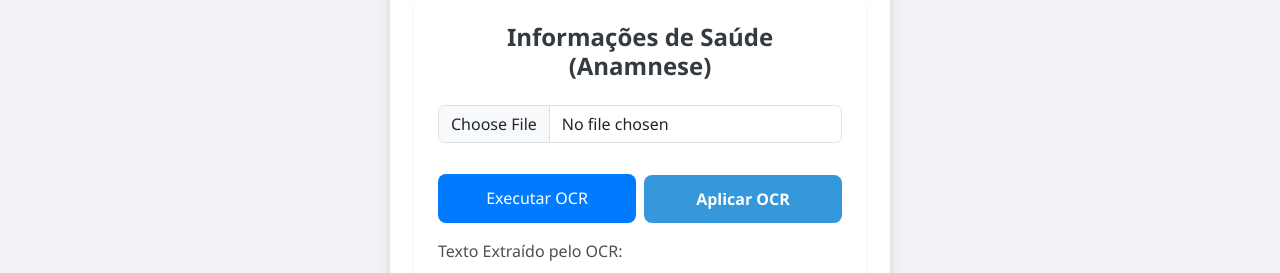
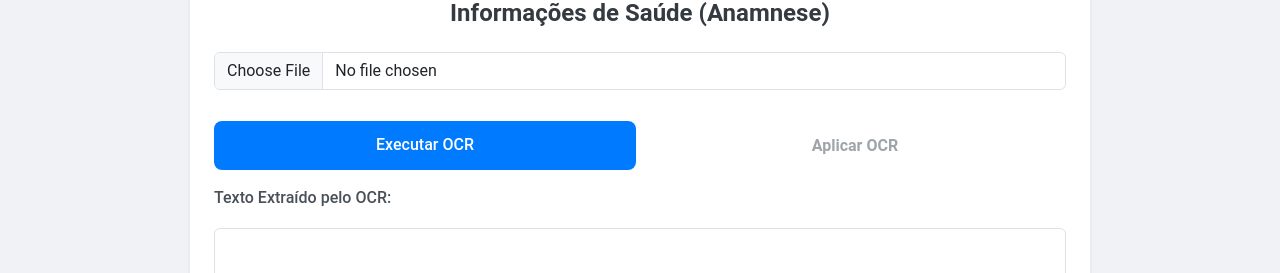
Before and after one commit to MatheusRafaDev/SaudeMemora, a React (Create React App) app in the folder saudememora-react/: page /formulario-medico in a window 1280 px wide. Shown: the part 105-378 px from the top of the page. Built offline with nearby package versions, Linux system fonts and the light colour scheme; no server answers.

Commit message:
correção de css

```diff
--- a/saudememora-react/src/components/Nav.jsx
+++ b/saudememora-react/src/components/Nav.jsx
@@ -1,6 +1,6 @@
 import { Link } from "react-router-dom";
 import "bootstrap/dist/css/bootstrap.min.css";
-import "@fortawesome/fontawesome-free/css/all.min.css"; // Importando os ícones do FontAwesome
+import "@fortawesome/fontawesome-free/css/all.min.css";
 
 const Nav = () => {
   return (
--- a/saudememora-react/src/pages/FormularioMedico.jsx
+++ b/saudememora-react/src/pages/FormularioMedico.jsx
@@ -3,17 +3,14 @@ import "bootstrap/dist/css/bootstrap.min.css";
 import { ocrSpace } from "../ocr/ocrSpace";
 import { aplicarCamposComOCR } from "../ocr/aplicarCamposComOCR";
 import "../styles/FormularioMedico.css";
-
+import Nav from "../components/Nav";
+import { useNavigate } from "react-router-dom";
 import {
   cadastrarFichaMedica,
   buscarFichaMedica,
   buscarImagemFichaMedica,
   atualizarFichaMedica,
 } from "../services/FichaMedicaService";
-
-import { useNavigate } from "react-router-dom";
-
-import Nav from "../components/Nav";
 
 const perguntas = [
   { chave: "tratamento medico", pergunta: "Está em tratamento médico?" },
@@ -82,7 +79,6 @@ const FormularioMedico = () => {
         };
 
         setRespostas(novasRespostas);
-
         setTextoOCR(ficha.ocrTexto || "");
         setIsAtualizar(true);
       }
@@ -106,6 +102,10 @@ const FormularioMedico = () => {
   const executarOCR = async () => {
     if (!imagem) {
       setMensagem("Carregue uma imagem primeiro.");
+      return;
+    }
+    if (!imagem.type.startsWith("image/")) {
+      setMensagem("Por favor, selecione uma imagem válida.");
       return;
     }
     const texto = await ocrSpace(imagem);
@@ -143,7 +143,7 @@ const FormularioMedico = () => {
 
       formData.append("respostas", JSON.stringify(respostas));
       formData.append("textoOCR", textoOCR);
-      formData.append("paciente", JSON.stringify());
+      formData.append("paciente", JSON.stringify(paciente));
       if (imagem instanceof File) {
         formData.append("imagem", imagem);
       }
@@ -167,6 +167,7 @@ const FormularioMedico = () => {
       }
     }
   };
+
   return (
     <div>
       <Nav />
@@ -211,6 +212,7 @@ const FormularioMedico = () => {
                 type="button"
                 className="btn btn-outline-secondary mt-3 profile-button w-100"
                 onClick={handleAplicarOCR}
+                disabled={!ocrExecutado}
               >
                 Aplicar OCR
               </button>
@@ -258,11 +260,9 @@ const FormularioMedico = () => {
                         }
                       >
                         <option value="">Selecione</option>
-                        {/* Aqui você pode preencher dinamicamente as opções de data */}
                         {item.opcoes?.map((opcao, index) => (
                           <option key={index} value={opcao.value}>
-                            {new Date(opcao.value).toLocaleDateString()}{" "}
-                            {/* Formatando a data */}
+                            {new Date(opcao.value).toLocaleDateString()}
                           </option>
                         ))}
                       </select>
--- a/saudememora-react/src/pages/UploadDocumentos.jsx
+++ b/saudememora-react/src/pages/UploadDocumentos.jsx
@@ -5,7 +5,7 @@ import "../styles/UploadDocumento.css";
 import Nav from "../components/Nav";
 
 
-const UploadDocumentos = () => {
+export default function UploadDocumentos(){
   const [documento, setDocumento] = useState(null);
   const [preview, setPreview] = useState(null);
   const [status, setStatus] = useState("Aguardando envio...");
@@ -142,5 +142,3 @@ const UploadDocumentos = () => {
     </div>
   );
 };
-
-export default UploadDocumentos;
--- a/saudememora-react/src/styles/ListarDocumentos.css
+++ b/saudememora-react/src/styles/ListarDocumentos.css
@@ -6,14 +6,6 @@ body {
   background-color: #f5f5f5;
 }
 
-.container {
-  max-width: 800px;
-  margin: 20px auto;
-  padding: 20px;
-  background-color: #ffffff;
-  border-radius: 8px;
-  box-shadow: 0 2px 8px rgba(0, 0, 0, 0.1);
-}
 
 .title {
   font-size: 1.5rem;
--- a/saudememora-react/src/styles/UploadDocumento.css
+++ b/saudememora-react/src/styles/UploadDocumento.css
@@ -1,13 +1,3 @@
-/* Estilo geral */
-.container {
-  max-width: 500px;
-  margin: 0 auto;
-  background: #fff;
-  padding: 1.5rem;
-  border-radius: 12px;
-  box-shadow: 0 4px 12px rgba(0,0,0,0.1);
-  font-family: 'Segoe UI', sans-serif;
-}
 
 h3 {
   color: #1f3e72;
```
